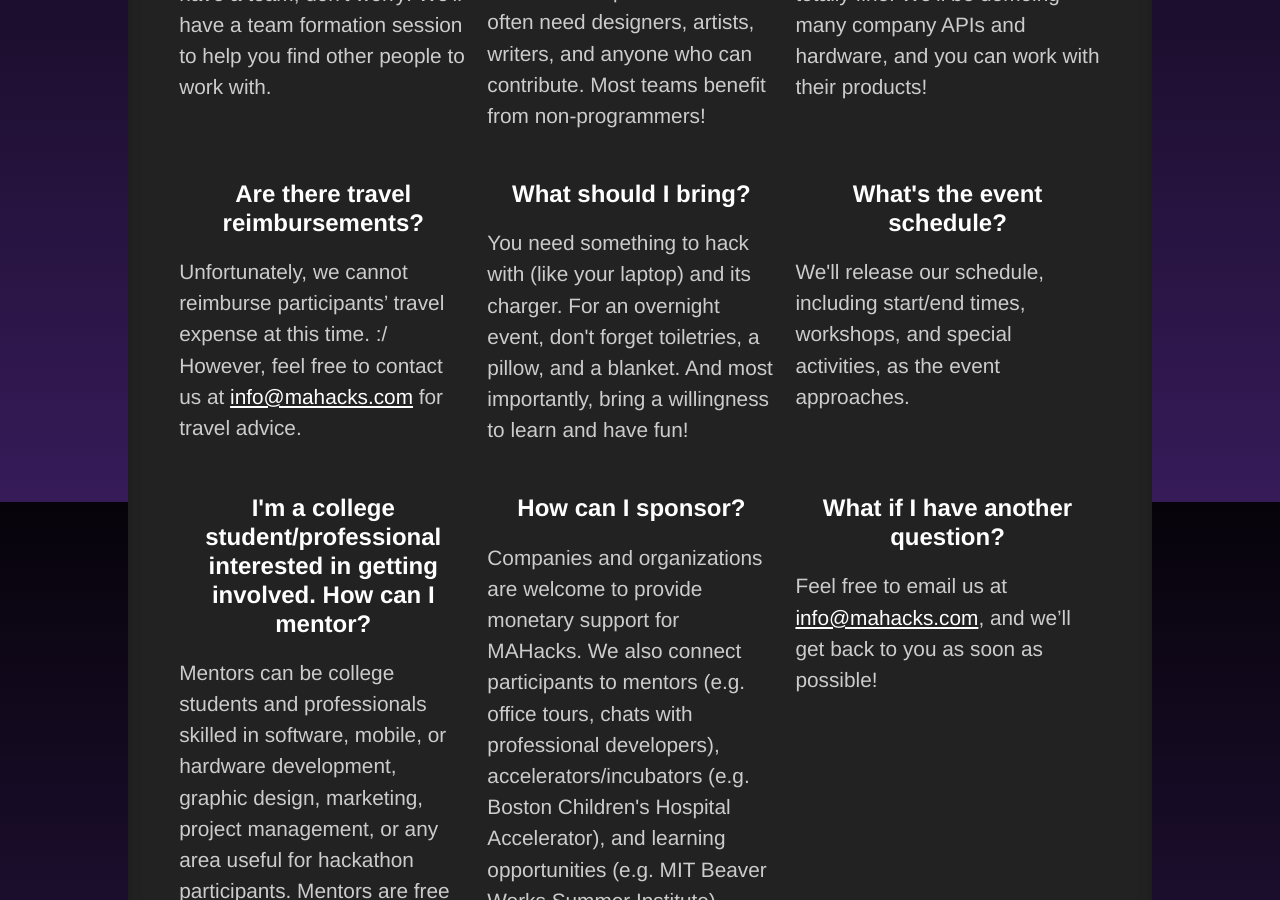
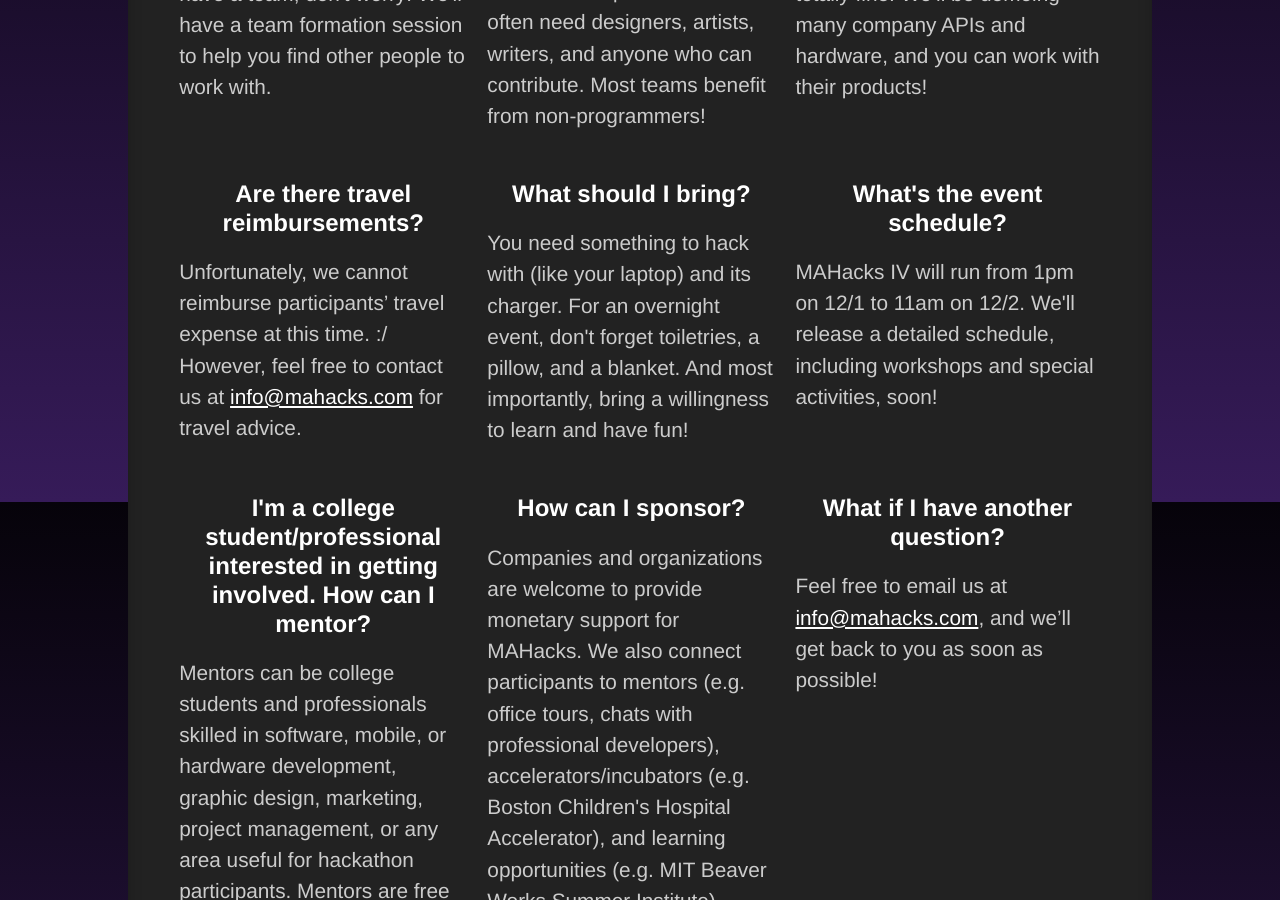
Before and after one commit to mahacks/old-website, a Jekyll site: the page built from index.html, in a window 1280 px wide and 900 px high, scrolled down 3098 px. Built offline with Jekyll 4.4.1, drawn with Linux system fonts in a browser that asks for light colours; some web fonts are replaced; a script that is not in the unit is left out.

Commit message:
Update index.html

```diff
--- a/index.html
+++ b/index.html
@@ -101,7 +101,7 @@ layout: barebones
 
 					<div class="third">
 						<h3><center>What's the event schedule?</center></h3>
-						<p>We'll release our schedule, including start/end times, workshops, and special activities, as the event approaches.</p>
+						<p>MAHacks IV will run from 1pm on 12/1 to 11am on 12/2. We'll release a detailed schedule, including workshops and special activities, soon!</p>
 					</div>
 				</div>
 
```
